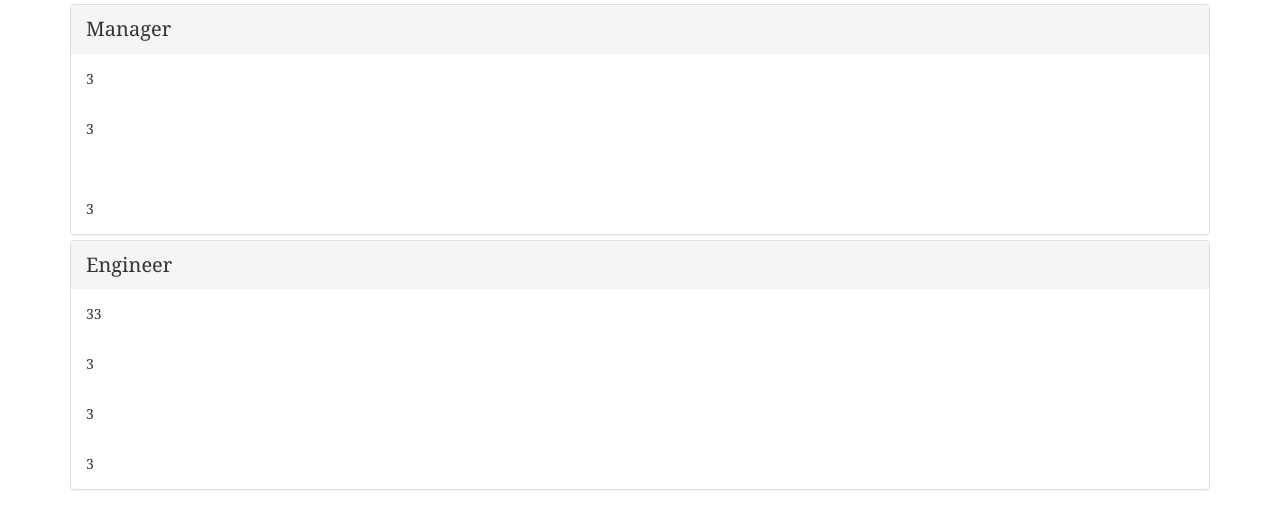
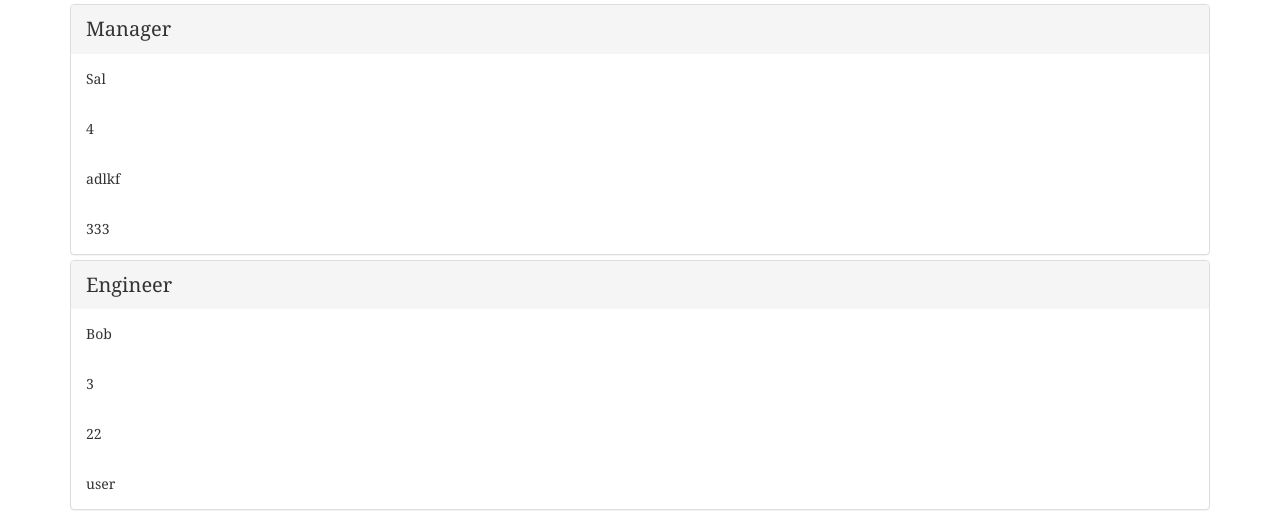
Before and after one commit to prvapalacinka/Team-Profile-Generator, a website: page EMPLOYEES.html in a window 1280 px wide. Shown: the part 479-1009 px from the top of the page. Drawn offline with nearby package versions, Linux system fonts and the light colour scheme.

Commit message:
Manager and employee tests created and successful

```diff
--- a/EMPLOYEES.html
+++ b/EMPLOYEES.html
@@ -30,16 +30,16 @@
     <div class="panel-group">
      <div class="panel panel-default">
   <div class="panel-heading">Manager</div>
-  <div class="panel-body">3</div>
-  <div class="panel-body">3</div>
-  <div class="panel-body"></div>
-  <div class="panel-body">3</div>
+  <div class="panel-body">Sal</div>
+  <div class="panel-body">4</div>
+  <div class="panel-body">adlkf</div>
+  <div class="panel-body">333</div>
   </div> <div class="panel panel-default">
         <div class="panel-heading">Engineer</div>
-        <div class="panel-body">33</div>
+        <div class="panel-body">Bob</div>
         <div class="panel-body">3</div>
-        <div class="panel-body">3</div>
-        <div class="panel-body">3</div>
+        <div class="panel-body">22</div>
+        <div class="panel-body">user</div>
         </div>
     </div>
 </body>
--- a/package.json
+++ b/package.json
@@ -1,5 +1,11 @@
 {
+  "scripts": {
+    "test": "jest tests/* --verbose"
+  },
   "dependencies": {
     "inquirer": "^8.2.4"
+  },
+  "devDependencies": {
+    "jest": "^29.2.2"
   }
 }
```
Also changed, not shown: lib/Employee.js (added, +9 -0 lines), lib/Manager.js (added, +10 -0 lines), tests/employee.test.js (+18 -0 lines), tests/manager.test.js (+8 -0 lines), 1 other file.
